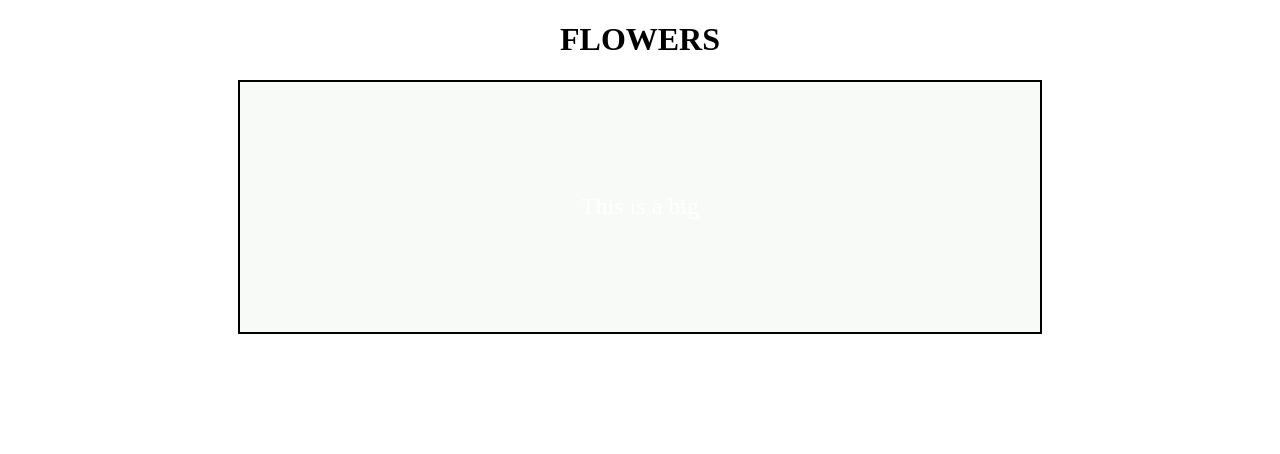
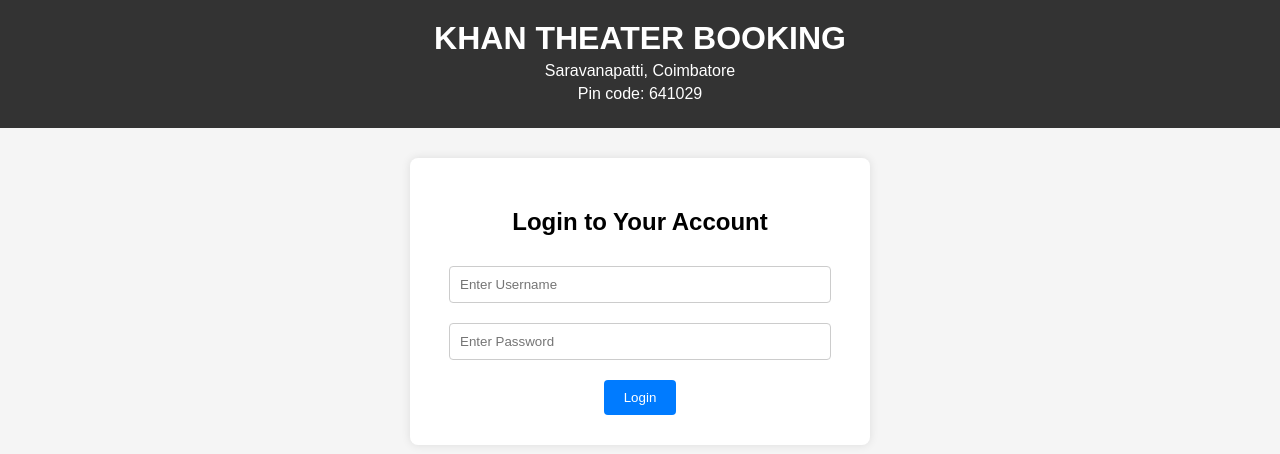
Before and after one commit to kanishka-chandrasekar/inovation-lab-SEC-test-1, a plain HTML site: page index.html in a window 1280 px wide. Drawn offline with Linux system fonts and the light colour scheme.

Commit message:
Update index.html

```diff
--- a/index.html
+++ b/index.html
@@ -1,35 +1,90 @@
+
+
 <!DOCTYPE html>
 <html lang="en">
 <head>
-    <meta charset="UTF-8">
-    <meta name="viewport" content="width=>, initial-scale=1.0">
-    <title>Document</title>
+    <meta charset="UTF-8" />
+    <title>KHAN THEATER BOOKING - Login</title>
+    <style>
+        body {
+            font-family: Arial, sans-serif;
+            background: #f5f5f5;
+            margin: 0;
+            padding: 0;
+            text-align: center;
+        }
+
+        header {
+            background-color: #333;
+            color: white;
+            padding: 20px 0;
+        }
+
+        header h1 {
+            margin: 0;
+            font-size: 32px;
+        }
+
+        header p {
+            margin: 5px 0;
+        }
+
+        .container {
+            margin: 30px auto;
+            max-width: 400px;
+            background: white;
+            padding: 30px;
+            border-radius: 8px;
+            box-shadow: 0 0 10px rgba(0,0,0,0.1);
+        }
+
+        input[type="text"], input[type="password"] {
+            width: 90%;
+            padding: 10px;
+            margin: 10px 0;
+            border-radius: 4px;
+            border: 1px solid #ccc;
+        }
+
+        input[type="submit"] {
+            padding: 10px 20px;
+            background: #007BFF;
+            color: white;
+            border: none;
+            border-radius: 4px;
+            cursor: pointer;
+            margin-top: 10px;
+        }
+
+        input[type="submit"]:hover {
+            background-color: #0056b3;
+        }
+
+        .images {
+            margin-top: 40px;
+        }
+
+        .images img {
+            max-width: 90%;
+            height: auto;
+            margin: 20px 0;
+            border-radius: 10px;
+            box-shadow: 0 0 10px rgba(0,0,0,0.1);
+        }
+    </style>
 </head>
 <body>
-    <H1><b><center>FLOWERS</center></B></H1>
-      <!DOCTYPE html>
-<html lang="en">
-<head>
-  <meta charset="UTF-8" />
-  <meta name="viewport" content="width=device-width, initial-scale=1" />
-  <title>Big Box Example</title>
-  <style>
-    .big-box {
-      width: 800px;        /* width of the box */
-      height: 250px;       /* height of the box */
-      background-color: #f7faf7; /* green background */
-      border: 2px solid black;   /* black border */
-      display: flex;
-      justify-content: center;
-      align-items: center;
-      font-size: 24px;
-      color: white;
-      margin: 20px auto;
-    }
-  </style>
-</head>
-<body>
-  <div class="big-box">
-    This is a big
-</body>
-</html>
+
+<header>
+    <h1>KHAN THEATER BOOKING</h1>
+    <p>Saravanapatti, Coimbatore</p>
+    <p>Pin code: 641029</p>
+</header>
+
+<div class="container">
+    <h2>Login to Your Account</h2>
+    <form action="login.php" method="POST">
+        <input type="text" name="username" placeholder="Enter Username" required><br />
+        <input type="password" name="password" placeholder="Enter Password" required><br />
+        <input type="submit" value="Login" />
+    </form>
```
